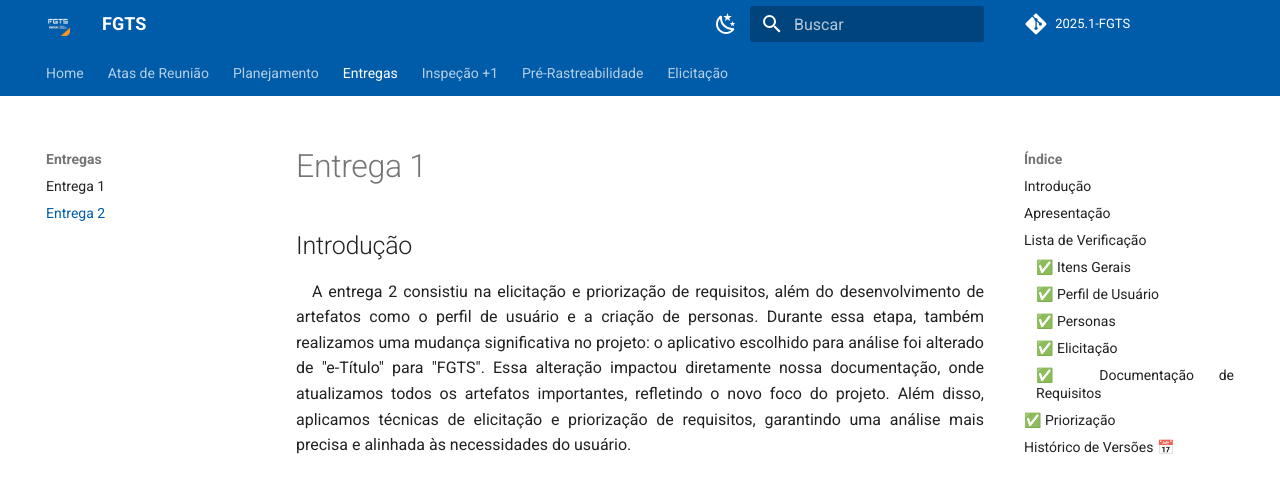
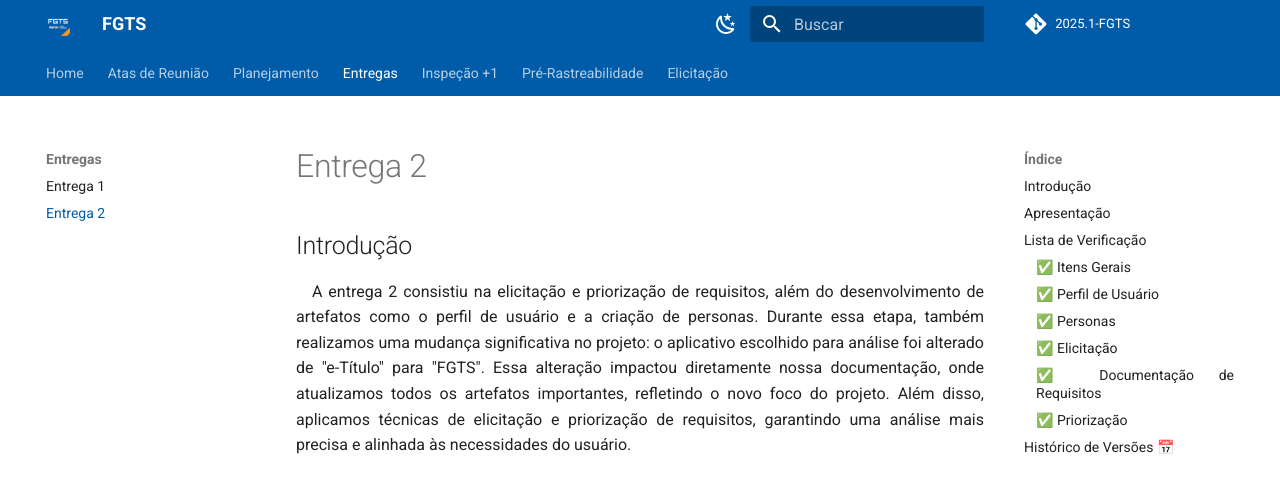
Before and after one commit to eduardodpms/REQ-FGTS, an MkDocs documentation site: the page built from docs/Entregas/Entrega-2.md, in a window 1280 px wide and 900 px high. Shown: the top 503 px of the window. Built offline with MkDocs 1.6.1 and Material for MkDocs 9.7.7, drawn with Linux system fonts in a browser that asks for light colours; comment, search, counter and statistics services are not loaded.

Commit message:
fix: pagina entrega 2

```diff
--- a/docs/Entregas/Entrega-2.md
+++ b/docs/Entregas/Entrega-2.md
@@ -1,4 +1,4 @@
-# Entrega 1
+# Entrega 2
 
 ## Introdução
 
@@ -71,7 +71,7 @@ A entrega 2 consistiu na elicitação e priorização de requisitos, além do de
 | 30             | Está sendo apresentado como requisito pode ser verificado na aplicação (critério de aceitação)?                                          | [Eduardo de Pina](https://github.com/eduardodpms) |                               |                                  |
 | 31             | Cada requisito está escrito de forma clara, objetiva e testável, seguindo boas práticas (ex.: padrão IEEE ou formato “O sistema deve…")? | [Enzo Emir](https://github.com/EnzoEmir)          |                               |                                  |
 
-## ✅ Priorização
+### ✅ Priorização
 
 | Número do Item | Descrição                                                                                       | Autor                                                    | Resposta (Sim/Não/Incompleto) | Versão, Data e Hora da Avaliação |
 | -------------- | ----------------------------------------------------------------------------------------------- | -------------------------------------------------------- | ----------------------------- | -------------------------------- |
```
